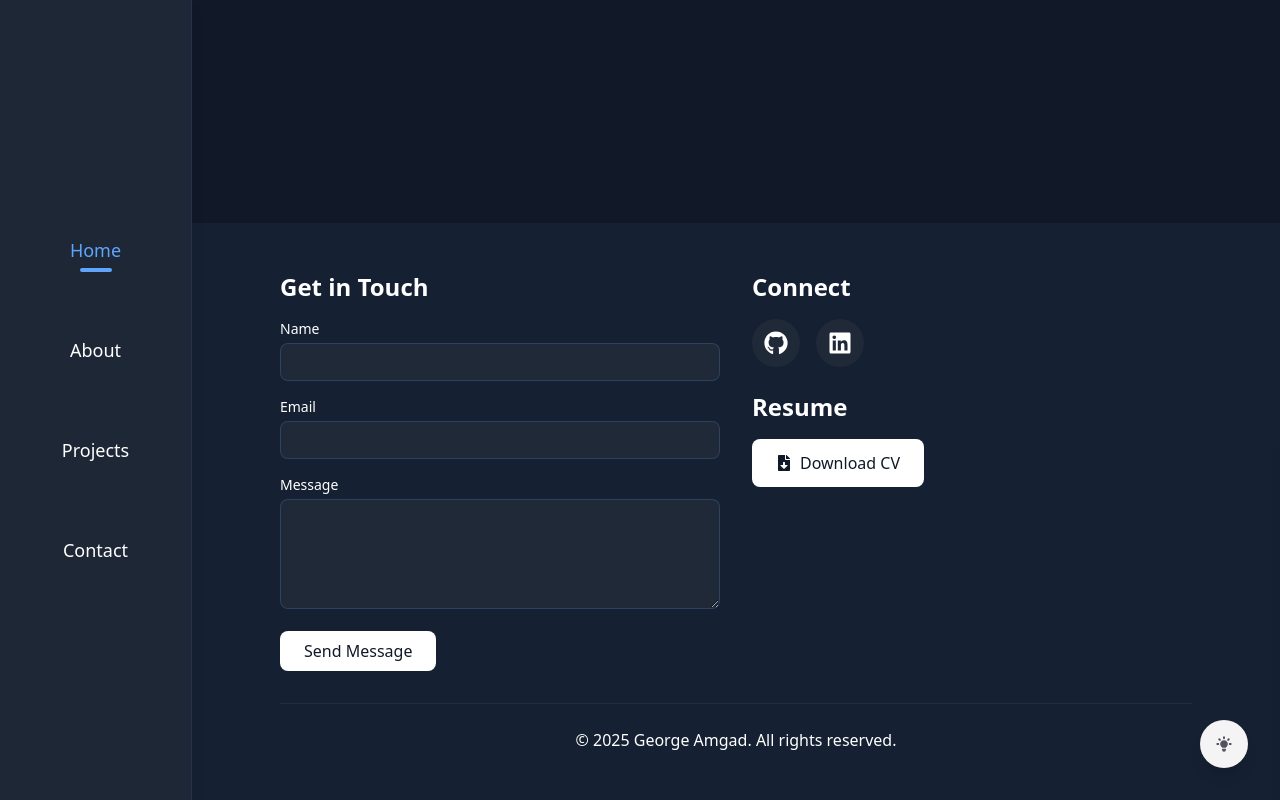
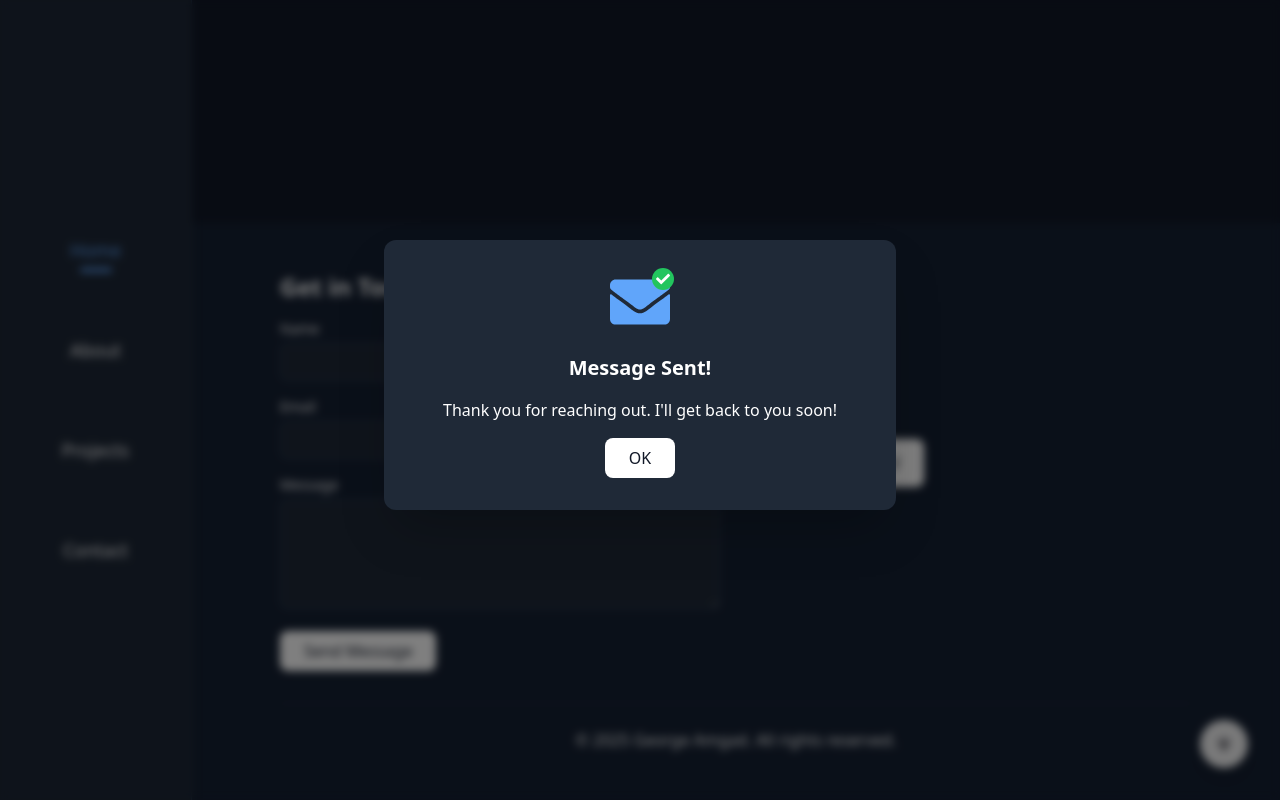
Before and after one commit to George140105/portfolio, a Next.js app in the folder portfolio/: page / in a window 1280 px wide. Both pictures are taken after typing "Sample", "name@example.com", "Sample" into the empty fields and a click on the button "Send Message". Shown: the part 3616-4416 px from the top of the page. Built offline with nearby package versions, Linux system fonts and the light colour scheme.

Commit message:
modal and cv update

```diff
--- a/portfolio/src/app/layout.tsx
+++ b/portfolio/src/app/layout.tsx
@@ -2,6 +2,7 @@ import "./globals.css";
 import { ThemeProvider } from "next-themes";
 import Footer from "~/components/Footer";
 import ThemeToggle from "~/components/ThemeToggle";
+import { ModalProvider } from "~/providers/ModalProvider";
 
 export const metadata = {
   title: "George Amgad - Portfolio",
@@ -36,10 +37,12 @@ export default function RootLayout({
           defaultTheme="dark"
           enableSystem={false}
         >
-          <div className="min-h-screen w-full bg-background text-foreground relative">
-            {children}
-            <ThemeToggle />
-          </div>
+          <ModalProvider>
+            <div className="min-h-screen w-full bg-background text-foreground relative">
+              {children}
+              <ThemeToggle />
+            </div>
+          </ModalProvider>
         </ThemeProvider>
       </body>
     </html>
--- a/portfolio/src/components/Footer.tsx
+++ b/portfolio/src/components/Footer.tsx
@@ -1,8 +1,14 @@
 "use client";
 import { motion } from "framer-motion";
-import { FaGithub, FaLinkedin, FaFileDownload } from "react-icons/fa";
+import {
+  FaGithub,
+  FaLinkedin,
+  FaFileDownload,
+  FaSpinner,
+} from "react-icons/fa";
 import { useState } from "react";
 import emailjs from "@emailjs/browser";
+import { useModal } from "~/providers/ModalProvider";
 
 const Footer = () => {
   const [formData, setFormData] = useState({
@@ -11,16 +17,13 @@ const Footer = () => {
     message: "",
   });
   const [isSubmitting, setIsSubmitting] = useState(false);
-  const [submitStatus, setSubmitStatus] = useState<null | "success" | "error">(
-    null
-  );
+  const { showModal } = useModal();
 
   const handleSubmit = async (e: React.FormEvent) => {
     e.preventDefault();
     setIsSubmitting(true);
 
     try {
-      console.log(formData.email, formData.name);
       await emailjs.send(
         "service_7h236yp",
         "template_0or6ykk",
@@ -31,10 +34,10 @@ const Footer = () => {
         },
         "bbG9o0rl9QRW9C6Qu"
       );
-      setSubmitStatus("success");
+      showModal("success");
       setFormData({ name: "", email: "", message: "" });
     } catch (error) {
-      setSubmitStatus("error");
+      showModal("error");
     } finally {
       setIsSubmitting(false);
     }
@@ -43,7 +46,7 @@ const Footer = () => {
   return (
     <footer
       id="contact"
-      className=" from-slate-100 via-slate-50 to-slate-100 py-12 relative"
+      className="from-slate-100 via-slate-50 to-slate-100 py-12 relative"
     >
       <div className="absolute inset-0 bg-primary/5"></div>
       <div className="container mx-auto px-14 max-w-5xl relative z-10">
@@ -108,9 +111,14 @@ const Footer = () => {
               </div>
               <button
                 type="submit"
-                className="px-6 py-2 bg-foreground text-background rounded-lg hover:bg-foreground/50 transition-colors"
+                disabled={isSubmitting}
+                className="px-6 py-2 bg-foreground text-background rounded-lg hover:bg-foreground/50 transition-colors disabled:opacity-50 disabled:cursor-not-allowed flex items-center justify-center min-w-[120px]"
               >
-                Send Message
+                {isSubmitting ? (
+                  <FaSpinner className="animate-spin" />
+                ) : (
+                  "Send Message"
+                )}
               </button>
             </form>
           </motion.div>
@@ -151,7 +159,7 @@ const Footer = () => {
                 Resume
               </h3>
               <a
-                href="/George_Amgad_Resume[1].pdf"
+                href="/George_Amgad_Frontend_Dev.pdf"
                 download
                 className="inline-flex items-center px-6 py-3 bg-foreground text-background rounded-lg hover:bg-foreground/50 transition-colors "
               >
--- /dev/null
+++ b/portfolio/src/components/Modal.tsx
@@ -0,0 +1,83 @@
+"use client";
+import { motion } from "framer-motion";
+import { FaEnvelope, FaCheck, FaTimes } from "react-icons/fa";
+
+interface ModalProps {
+  isOpen: boolean;
+  onClose: () => void;
+  status: "success" | "error" | null;
+}
+
+const Modal = ({ isOpen, onClose, status }: ModalProps) => {
+  if (!isOpen) return null;
+
+  return (
+    <>
+      <motion.div
+        initial={{ opacity: 0 }}
+        animate={{ opacity: 1 }}
+        exit={{ opacity: 0 }}
+        className="fixed inset-0 bg-black/50 backdrop-blur-sm z-[100]"
+        onClick={onClose}
+      />
+      <motion.div
+        initial={{ opacity: 0, scale: 0.5 }}
+        animate={{ opacity: 1, scale: 1 }}
+        exit={{ opacity: 0, scale: 0.5 }}
+        className="fixed left-[30%] top-[30%] -translate-x-1/2 -translate-y-1/2 z-[101] w-[40%]  bg-card rounded-xl shadow-2xl p-8"
+      >
+        <div className="text-center space-y-4">
+          <motion.div
+            initial={{ rotate: 0 }}
+            animate={{ rotate: [0, -10, 10, -10, 10, 0] }}
+            transition={{ duration: 0.5, delay: 0.2 }}
+            className="inline-block"
+          >
+            {status === "success" ? (
+              <div className="relative">
+                <motion.div
+                  initial={{ y: 0 }}
+                  animate={{ y: [-20, 0] }}
+                  transition={{ duration: 0.5, delay: 0.5 }}
+                >
+                  <FaEnvelope className="text-6xl text-primary mx-auto" />
+                </motion.div>
+                <motion.div
+                  initial={{ scale: 0 }}
+                  animate={{ scale: 1 }}
+                  transition={{ delay: 1 }}
+                  className="absolute -right-1 -top-1 bg-green-500 rounded-full p-1"
+                >
+                  <FaCheck className="text-white text-sm" />
+                </motion.div>
+              </div>
+            ) : (
+              <div className="relative">
+                <FaEnvelope className="text-6xl text-red-500 mx-auto" />
+                <div className="absolute -right-1 -top-1 bg-red-500 rounded-full p-1">
+                  <FaTimes className="text-white text-sm" />
+                </div>
+              </div>
+            )}
+          </motion.div>
+          <h3 className="text-xl font-semibold text-foreground">
+            {status === "success" ? "Message Sent!" : "Failed to Send"}
+          </h3>
+          <p className="text-muted-foreground">
+            {status === "success"
+              ? "Thank you for reaching out. I'll get back to you soon!"
+              : "Something went wrong. Please try again later."}
+          </p>
+          <button
+            onClick={onClose}
+            className="mt-4 px-6 py-2 bg-foreground text-background rounded-lg hover:bg-primary/90 transition-colors"
+          >
+            OK
+          </button>
+        </div>
+      </motion.div>
+    </>
+  );
+};
+
+export default Modal;
--- /dev/null
+++ b/portfolio/src/providers/ModalProvider.tsx
@@ -0,0 +1,41 @@
+"use client";
+import { createContext, useContext, useState } from "react";
+import { AnimatePresence } from "framer-motion";
+import Modal from "~/components/Modal";
+
+interface ModalContextType {
+  showModal: (status: "success" | "error") => void;
+}
+
+const ModalContext = createContext<ModalContextType | undefined>(undefined);
+
+export function ModalProvider({ children }: { children: React.ReactNode }) {
+  const [modalStatus, setModalStatus] = useState<"success" | "error" | null>(
+    null
+  );
+
+  const showModal = (status: "success" | "error") => {
+    setModalStatus(status);
+  };
+
+  return (
+    <ModalContext.Provider value={{ showModal }}>
+      {children}
+      <AnimatePresence>
+        <Modal
+          isOpen={modalStatus !== null}
+          onClose={() => setModalStatus(null)}
+          status={modalStatus}
+        />
+      </AnimatePresence>
+    </ModalContext.Provider>
+  );
+}
+
+export const useModal = () => {
+  const context = useContext(ModalContext);
+  if (context === undefined) {
+    throw new Error("useModal must be used within a ModalProvider");
+  }
+  return context;
+};
```
Also changed, not shown: 1 other file (tests, documents, lock files or other folders).
